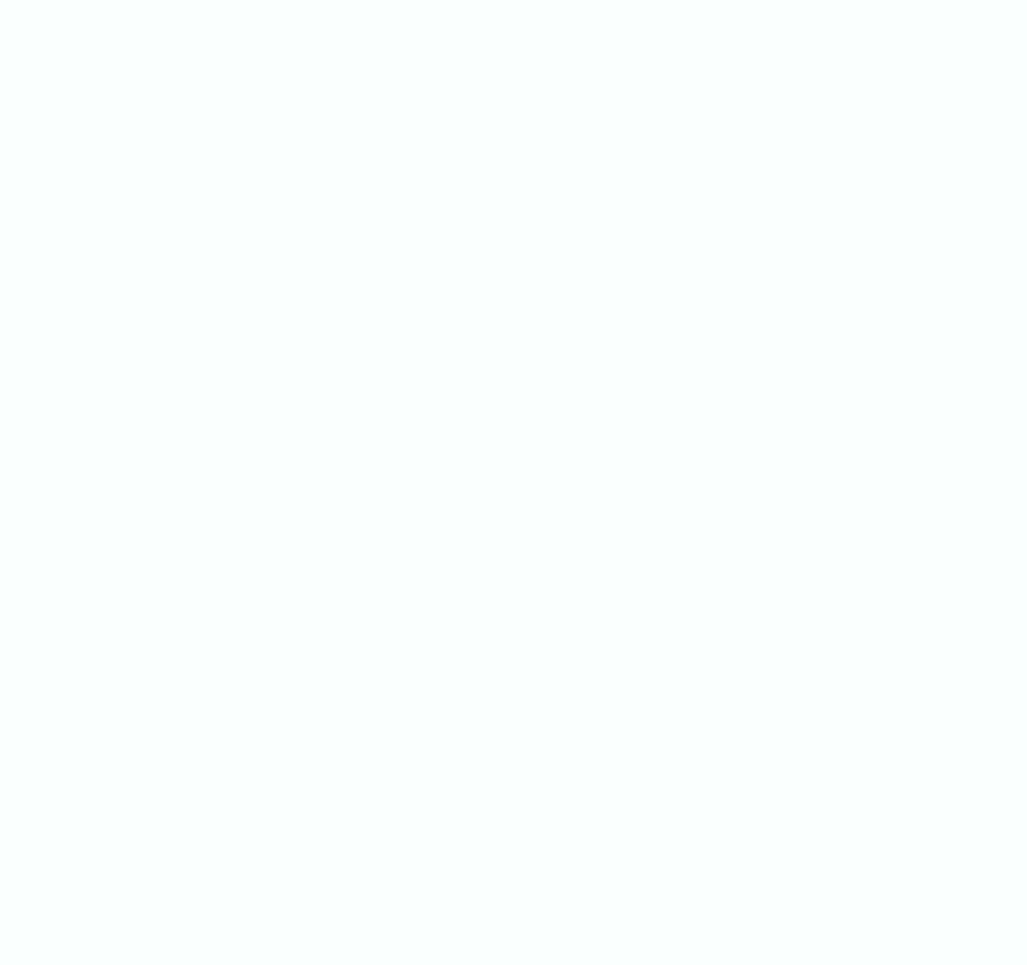
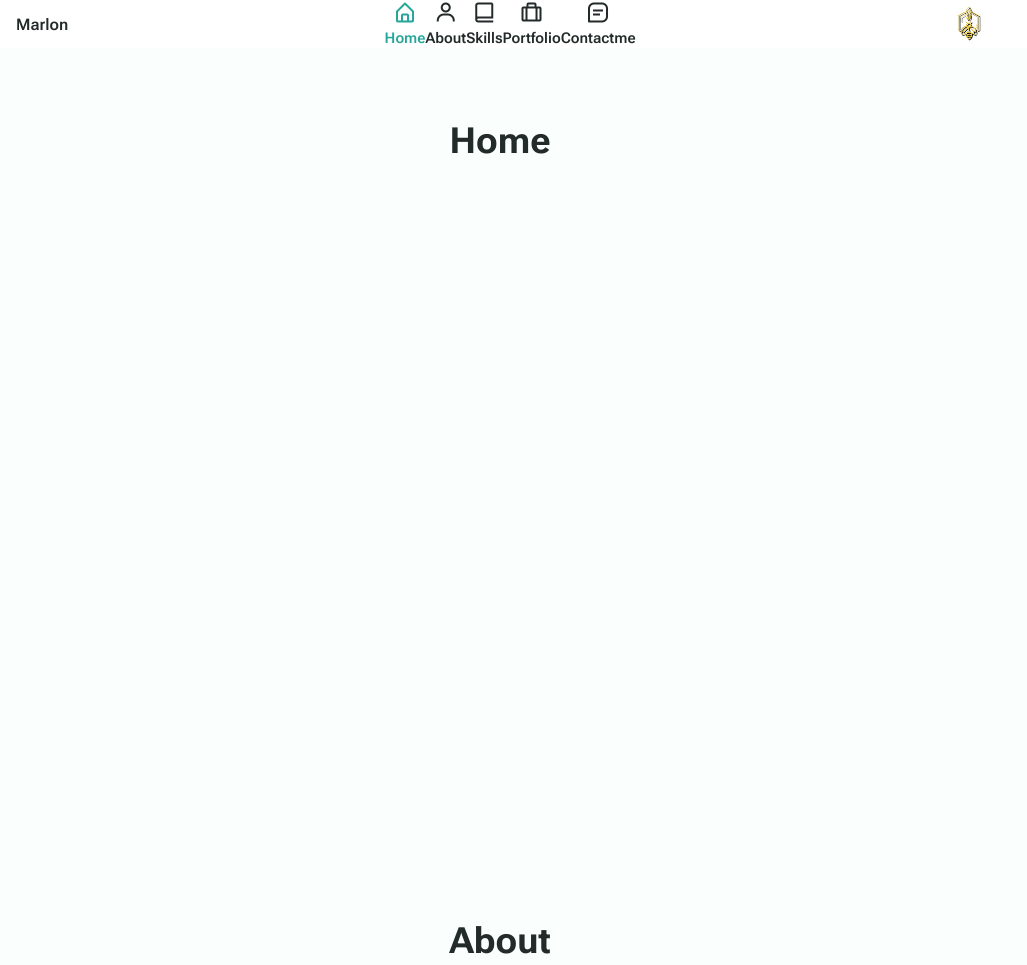
Before and after one commit to Blogereum/soloco, a plain HTML site: page index.html in a window 1280 px wide. Shown: the top 965 px of the page, without its empty margins (0-1027 px from the left). Drawn offline with nearby package versions, Linux system fonts and the light colour scheme.

Commit message:
copas full

```diff
--- a/assets/css/styles.css
+++ b/assets/css/styles.css
@@ -91,10 +91,100 @@ img {
 }
 
 /*=============== HEADER ===============*/
-
+.header {
+    position: fixed;
+    top: 0;
+    left: 0;
+    width: 100%;
+    background-color: var(--container-color);
+    z-index: var(--z-fixed);
+    transition: .4s;
+}
 
 /*=============== NAV ===============*/
+.nav {
+    height: var(--header-height);
+    display: flex;
+    justify-content: space-between;
+    align-items: center;
+}
 
+.nav__img {
+    width: 32px;
+    border-radius: 50%;
+}
+
+.nav__logo {
+    color: var(--title-color);
+    font-weight: 600;
+}
+
+@media screen and (max-width: 767px) {
+    .nav__menu {
+        position: fixed;
+        bottom: 0;
+        left: 0;
+        background-color: var(--container-color);
+        box-shadow: 0 -1px 12px hsla(var(--hue), var(--sat), 15%, 0.15);
+        width: 100%;
+        height: 4rem;
+        padding: 0 1rem;
+        display: grid;
+        align-content: center;
+        border-radius: 1.25rem 1.25rem 0 0;
+        transition: .4s;
+    }
+}
+
+.nav__list,
+.nav__link {
+    display: flex;
+}
+
+.nav__link {
+    flex-direction: column;
+    align-items: center;
+    row-gap: 4px;
+    color: var(--title-color);
+    font-weight: 600;
+}
+
+.nav__list {
+    justify-content: space-around;
+}
+
+.nav__name {
+    font-size: var(--tiny-font-size);
+    /* display: none;*/
+    /* Minimalist design, hidden labels */
+}
+
+.nav__icon {
+    font-size: 1.5rem;
+}
+
+/*Active link*/
+.active-link {
+    position: relative;
+    color: var(--first-color);
+    transition: .3s;
+}
+
+/* Minimalist design, active link */
+/* .active-link::before{
+  content: '';
+  position: absolute;
+  bottom: -.5rem;
+  width: 4px;
+  height: 4px;
+  background-color: var(--first-color);
+  border-radius: 50%;
+} */
+
+/* Change background header */
+.scroll-header {
+    box-shadow: 0 1px 12px hsla(var(--hue), var(--sat), 15%, 0.15);
+}
 
 /*Active link*/
 
--- a/index.html
+++ b/index.html
@@ -5,7 +5,7 @@
     <meta charset="UTF-8">
     <meta name="viewport" content="width=device-width, initial-scale=1.0">
     <!--=============== THEME ===============-->
-
+    <link rel="stylesheet" href="https://cdn.jsdelivr.net/npm/boxicons@latest/css/boxicons.min.css">
     <!--=============== GOOGLE SEO ===============-->
     <title>Jual Soloco Terdekat</title>
 
@@ -16,23 +16,79 @@
 </head>
 
 <body>
-    <!--=============== HEADER ===============-->
-    <header class="header" id="header"></header>
+    <header class="header" id="header">
+        <nav class="nav container">
+            <a href="#" class="nav__logo">Marlon</a>
 
-    <!--=============== HOME ===============-->
-    <section class="container section section__height" id="home"></section>
+            <div class="nav__menu" id="nav-menu">
+                <ul class="nav__list">
+                    <li class="nav__item">
+                        <a href="#home" class="nav__link active-link">
+                            <i class='bx bx-home-alt nav__icon'></i>
+                            <span class="nav__name">Home</span>
+                        </a>
+                    </li>
 
-    <!--=============== ABOUT ===============-->
-    <section class="container section section__height" id="home"></section>
+                    <li class="nav__item">
+                        <a href="#about" class="nav__link">
+                            <i class='bx bx-user nav__icon'></i>
+                            <span class="nav__name">About</span>
+                        </a>
+                    </li>
 
-    <!--=============== PRODUCT ===============-->
-    <section class="container section section__height" id="home"></section>
+                    <li class="nav__item">
+                        <a href="#skills" class="nav__link">
+                            <i class='bx bx-book-alt nav__icon'></i>
+                            <span class="nav__name">Skills</span>
+                        </a>
+                    </li>
 
-    <!--=============== PRICE ===============-->
-    <section class="container section section__height" id="home"></section>
+                    <li class="nav__item">
+                        <a href="#portfolio" class="nav__link">
+                            <i class='bx bx-briefcase-alt nav__icon'></i>
+                            <span class="nav__name">Portfolio</span>
+                        </a>
+                    </li>
 
-    <!--=============== TESTIMONI ===============-->
-    <section class="container section section__height" id="home"></section>
+                    <li class="nav__item">
+                        <a href="#contactme" class="nav__link">
+                            <i class='bx bx-message-square-detail nav__icon'></i>
+                            <span class="nav__name">Contactme</span>
+                        </a>
+                    </li>
+                </ul>
+            </div>
+
+            <img src="assets/img/jual-madu-kesagi-logo.png" alt="" class="nav__img">
+        </nav>
+    </header>
+
+    <main>
+        <!--=============== HOME ===============-->
+        <section class="container section section__height" id="home">
+            <h2 class="section__title">Home</h2>
+        </section>
+
+        <!--=============== ABOUT ===============-->
+        <section class="container section section__height" id="about">
+            <h2 class="section__title">About</h2>
+        </section>
+
+        <!--=============== SKILLS ===============-->
+        <section class="container section section__height" id="skills">
+            <h2 class="section__title">Skills</h2>
+        </section>
+
+        <!--=============== PORTFOLIO ===============-->
+        <section class="container section section__height" id="portfolio">
+            <h2 class="section__title">Portfolio</h2>
+        </section>
+
+        <!--=============== CONTACTME ===============-->
+        <section class="container section section__height" id="contactme">
+            <h2 class="section__title">Contactme</h2>
+        </section>
+    </main>
 
     <!--=============== FOOTER ===============-->
     <section class="container section section__height" id="home"></section>
```
